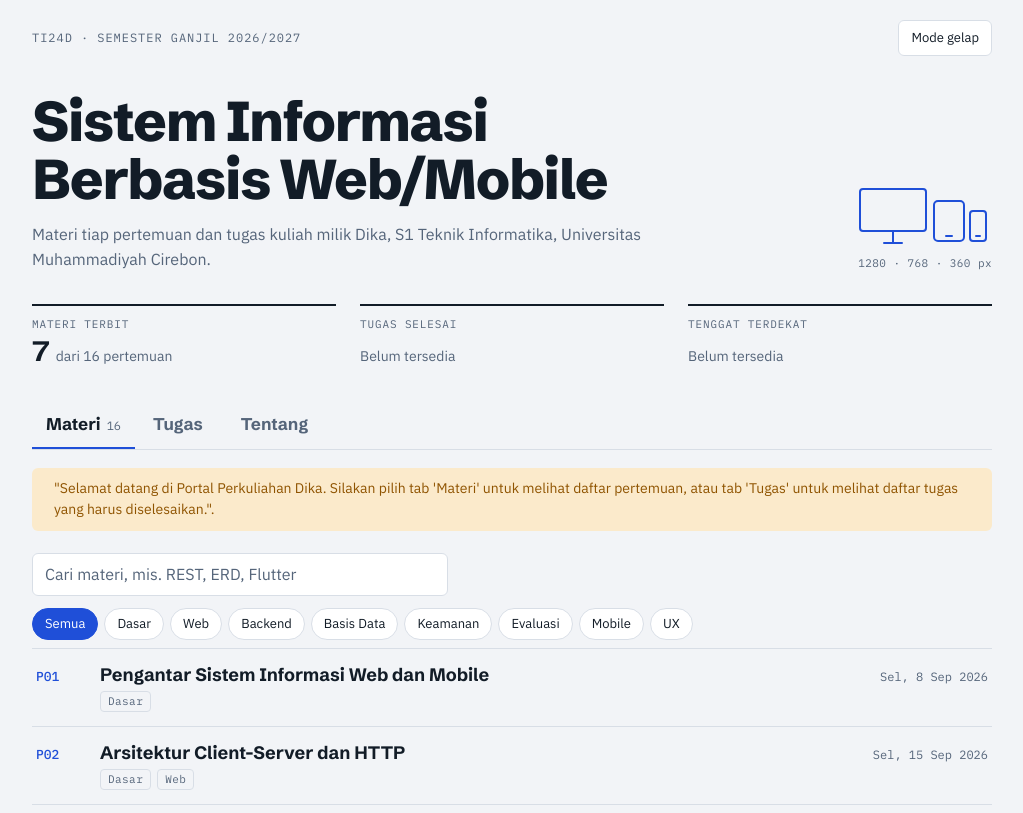
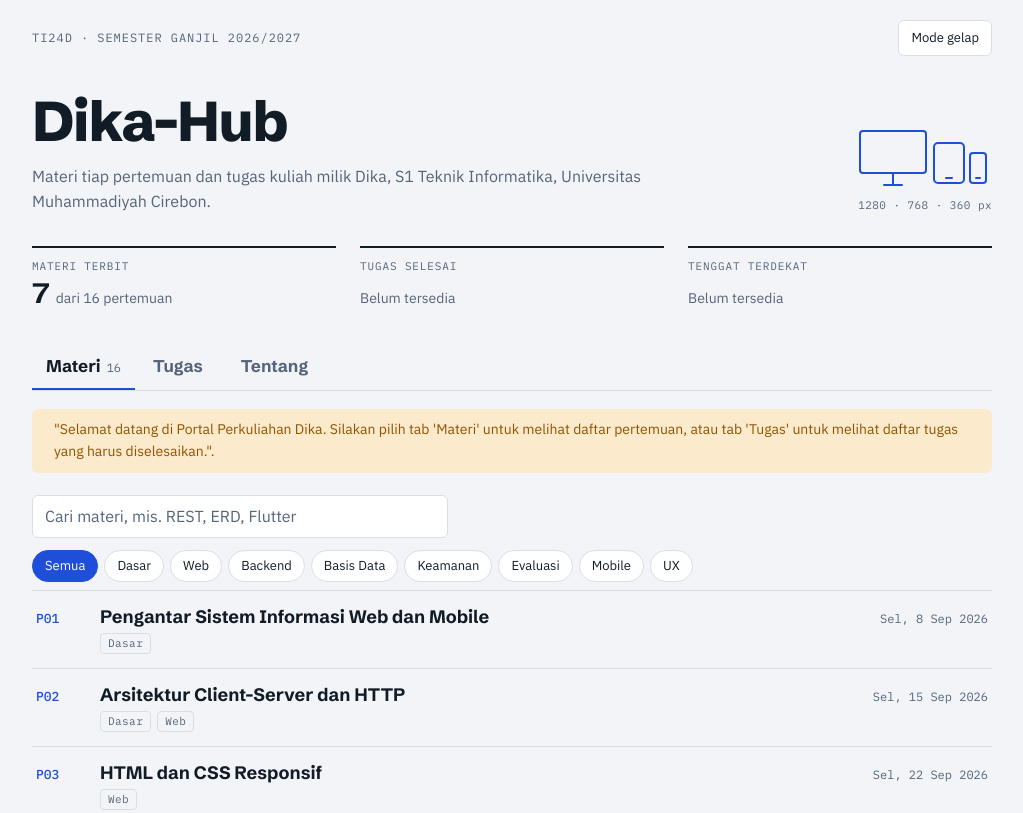
Before and after one commit to dika451/website-dika, a plain HTML site: page index.html in a window 1280 px wide. Shown: the top 813 px of the page, without its empty margins (128-1151 px from the left). Drawn offline with Linux system fonts and the light colour scheme; no server answers.

Commit message:
update data

```diff
--- a/index.html
+++ b/index.html
@@ -3,7 +3,7 @@
 <head>
 <meta charset="utf-8">
 <meta name="viewport" content="width=device-width, initial-scale=1, viewport-fit=cover">
-<title>Jurnal SI Web dan Mobile</title>
+<title>Dika-Hub</title>
 <link rel="preconnect" href="https://fonts.googleapis.com">
 <link rel="preconnect" href="https://fonts.gstatic.com" crossorigin>
 <link rel="stylesheet" href="https://fonts.googleapis.com/css2?family=IBM+Plex+Mono:wght@400;500&family=IBM+Plex+Sans:wght@400;500;600&family=Schibsted+Grotesk:wght@500;700;800&display=swap">
@@ -445,7 +445,7 @@ const DATA = {
     fakultas: 'Fakultas Teknik',
     kelas: 'TI24D',
     semester: 'Ganjil 2026/2027',
-    matkul: 'Sistem Informasi Berbasis Web/Mobile'
+    matkul: 'Dika-Hub'
   },
   materi: [
     { kode: 'P01', tanggal: '2026-09-08', judul: 'Pengantar Sistem Informasi Web dan Mobile', tag: ['Dasar'],
```
